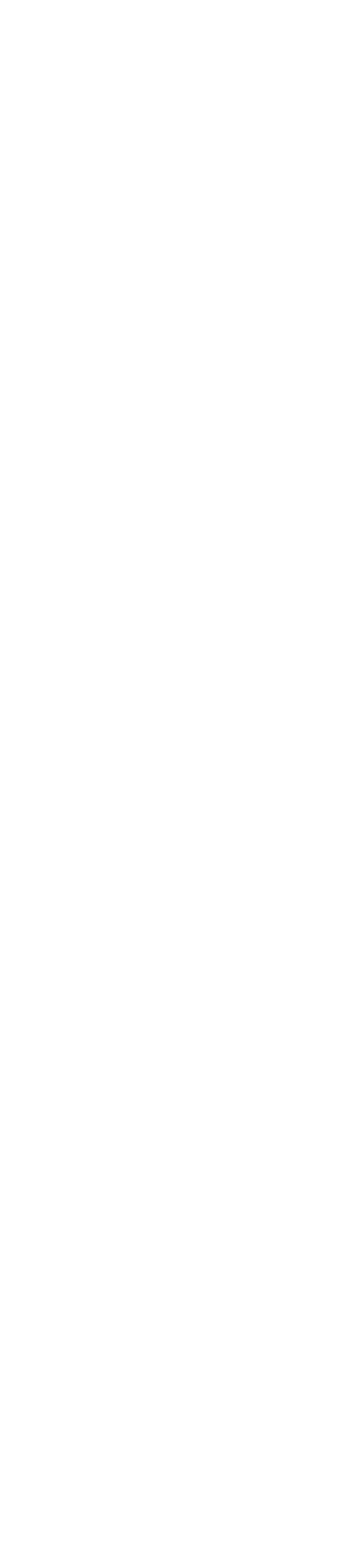
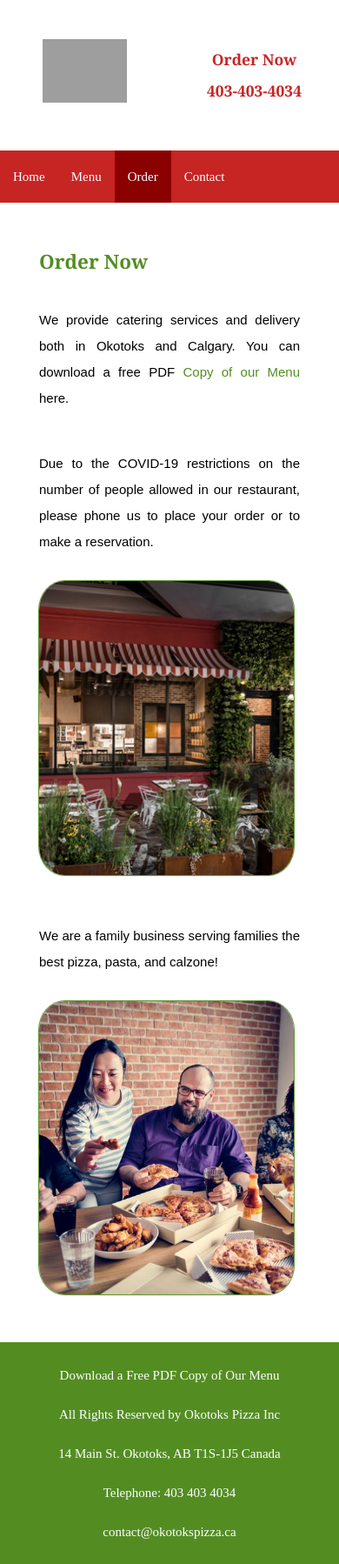
Before and after one commit to jmonagas/TheRealOkotoksPizzaProject, a plain HTML site: page pages/order.html in a window 390 px wide. Shown: the whole page at 87% size. Before the commit the page ends 844 px from the top, so only its background shows below. Drawn offline with nearby package versions, Linux system fonts and the light colour scheme; files that its build step writes are made by us from their sources; grey boxes are pictures that could not be loaded.

Commit message:
Completed order.html, uploaded restaurant images, tested mobile version, all good

```diff
--- a/css/style.scss
+++ b/css/style.scss
@@ -175,6 +175,43 @@ p {
   font-size: 1em;
 }
 
+#order-grid {
+  display: grid;
+  grid-template-columns: repeat(auto-fit, minmax(250px, 1fr));
+  max-width: 100%;
+  margin: 0;
+  column-gap: 3em;
+  row-gap: 3em;
+  text-align: justify;
+  align-content: center;
+  padding: 3em;
+  font-size: 1em;
+}
+
+.order-image {
+  height: 40vh;
+  width: 75vw;
+  object-fit: cover;
+  border-radius: 10%;
+  box-shadow: 0 0 1px 1px #538d22;
+}
+
+.order-image:hover {
+  cursor: pointer;
+  border: 1px solid darkred;
+}
+
+.order-item a {
+  color: #538d22;
+  text-decoration: none;
+}
+
+.order-item a:hover {
+  color: darkred;
+  text-decoration: underline;
+  font-size: 1.2em;
+}
+
 #contact-grid {
   display: grid;
   grid-template-columns: repeat(auto-fit, minmax(250px, 1fr));
@@ -213,15 +250,15 @@ p {
 }
 
 .contact-item iframe {
-  max-width: 100%;
-  max-height: 100%;
+  height: 100%;
+  width: 100%;
   border-radius: 10%;
   box-shadow: 0 0 1px 1px #538d22;
 }
 
 .contact-item iframe:hover {
+  box-shadow: 0 0 1px 1px darkred;
   cursor: pointer;
-  border: 1px solid darkred;
 }
 
 #footer-grid {
--- a/pages/order.html
+++ b/pages/order.html
@@ -1,11 +1,89 @@
 <!DOCTYPE html>
 <html lang="en">
+
 <head>
+
+    <link rel="stylesheet" type="text/css" href="style.css">
+    <link rel="icon" type="image/png" href="https://icons.iconarchive.com/icons/sonya/swarm/128/Pizza-icon.png">
     <meta charset="UTF-8">
     <meta name="viewport" content="width=device-width, initial-scale=1.0">
-    <title>Document</title>
+    <meta name="author" content="Doug Cleveland">
+    <meta name="description" content="Okotoks Pizza is the Best pizza in Okotoks, Alberta">
+    <meta name="keywords" content="Okotoks Pizza, Official Website, Pizza Deals">
+    <meta name="twitter:title" content="Okotoks Pizza">
+    <meta name="twitter:description" content="Best Pizza in Okotoks">
+    <meta name="twitter:image" content="www.okotokspizza.ca/images/logo.jpg">
+    <meta name="twitter:card" content="summary_large_image">
+    <meta property="og:image" content="www.okotokspizza.ca/images/logo.jpg"/>
+    <meta property="og:title" content="Okotoks Pizza"/>
+    <meta property="og:description" content="Best Pizza in Okotoks"/>
+    <meta property="og:url" content="www.okotokspizza.ca"/>
+
+    <title>Order Okotoks Pizza</title>
+
+    <link rel="stylesheet" href="/css/style.css">
+
 </head>
+
 <body>
 
+<div id="header-grid">
+
+    <div class="header-item">
+        <img class="header-image" src="http://james-allen.ca/projects/lessons/1-html/img/okotoks-pizza-logo.png" alt="Okotoks Pizza Logo"></a>
+    </div>
+
+    <div>
+        <h3><a href="tel:4034034034">Order Now<br>403-403-4034</a></h3>
+    </div>
+
+</div>
+
+<div class="navigation-bar">
+
+        <a href="index.html">Home</a>
+        <a href="menu.html">Menu</a>
+        <a class="nav-active" href="order.html">Order</a>
+        <a href="contact.html">Contact</a>
+
+</div>
+
+<div id="order-grid">
+
+    <div class="order-item">
+       <h2><a target="_blank" href="tel:4034034034">Order Now</a></h2>
+       <br>
+       <p>We provide catering services and delivery both in Okotoks and Calgary. You can download a free PDF <a target="_blank" href="/files/Okotoks_Pizza_Menu.pdf">Copy of our Menu</a> here.</p>
+    </div>
+
+    <div class="order-item">
+        <p>Due to the COVID-19 restrictions on the number of people allowed in our restaurant, please phone us to place your order or to make a reservation.</p>
+        <br>
+        <img class="order-image" src="/images/restaurant(6).jpg" alt="Okotoks Pizza Patio">
+    </div>
+
+    <div class="order-item">
+        <p>We are a family business serving families the best pizza, pasta, and calzone!</p>
+        <br>
+        <img class="order-image" src="/images/restaurant(5).jpg" alt="Okotoks Pizza Catering">
+    </div>
+
+</div>
+
+<div id="footer-grid">
+
+<div class="footer-item">
+    <ul>
+        <li><a target="_blank" href="/files/Okotoks_Pizza_Menu.pdf">Download a Free PDF Copy of Our Menu</a></li>
+        <li><a href="#">All Rights Reserved by Okotoks Pizza Inc</a></li>
+        <li><a target="_blank" href="https://www.google.com/maps/place/14+McRae+St,+Okotoks,+AB+T1S+1J5/@50.725631,-113.9760637,17z/data=!3m1!4b1!4m5!3m4!1s0x537199ccb5b12abf:0xe0ba074ea22c8358!8m2!3d50.725631!4d-113.973875">14 Main St. Okotoks, AB T1S-1J5 Canada</a></li>
+        <li><a target="_blank" href="tel:4034034034">Telephone: 403 403 4034</a></li>
+        <li><a target="_blank" href="mailto:contact@okotokspizza.ca">contact@okotokspizza.ca</a></li>
+    </ul>
+</div>
+
+</div>
+
 </body>
+
 </html>
```
Also changed, not shown: pages/contact.html (+9 -15 lines), pages/index.html (+8 -0 lines), pages/menu.html (+2 -2 lines), css/style.css, images/garlic-bread.jpg, images/grilled-bread.jpg, images/okotoks-clock.jpeg (added), images/restaurant(3).jpg (added), images/restaurant(5).jpg (added), images/restaurant(6).jpg (added), 3 other files.
